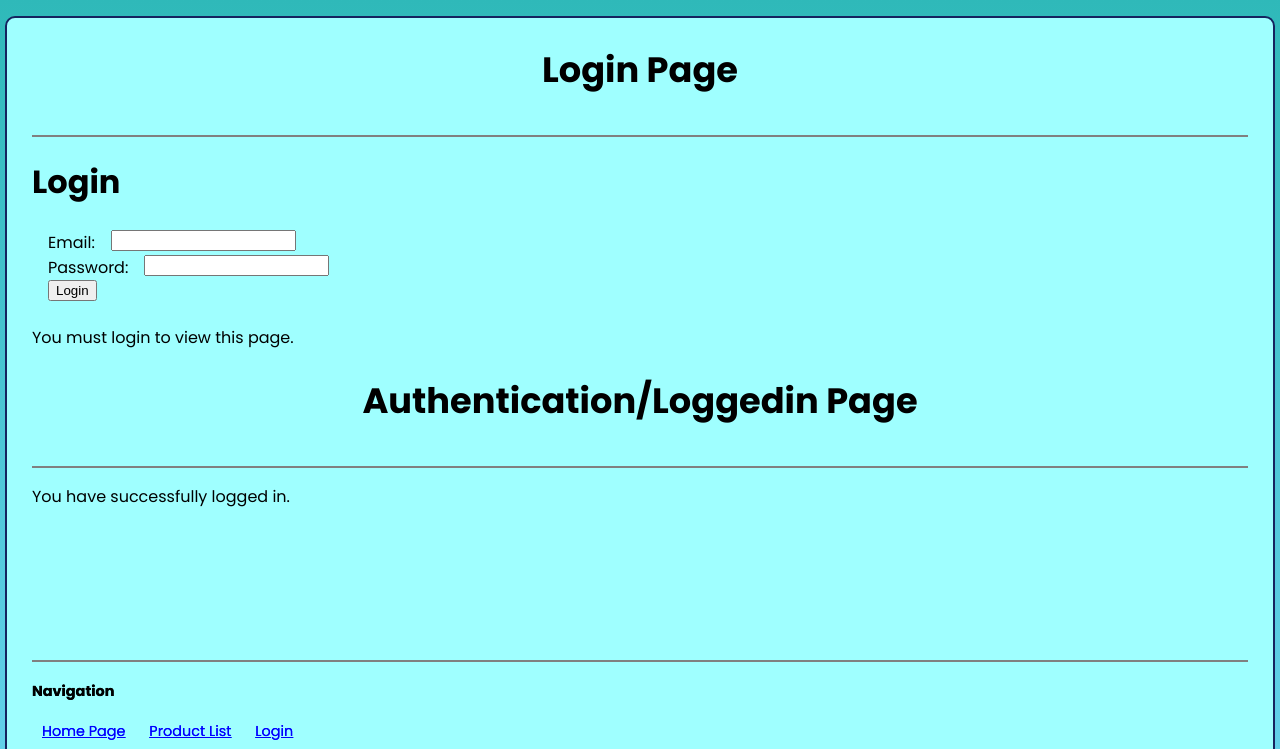
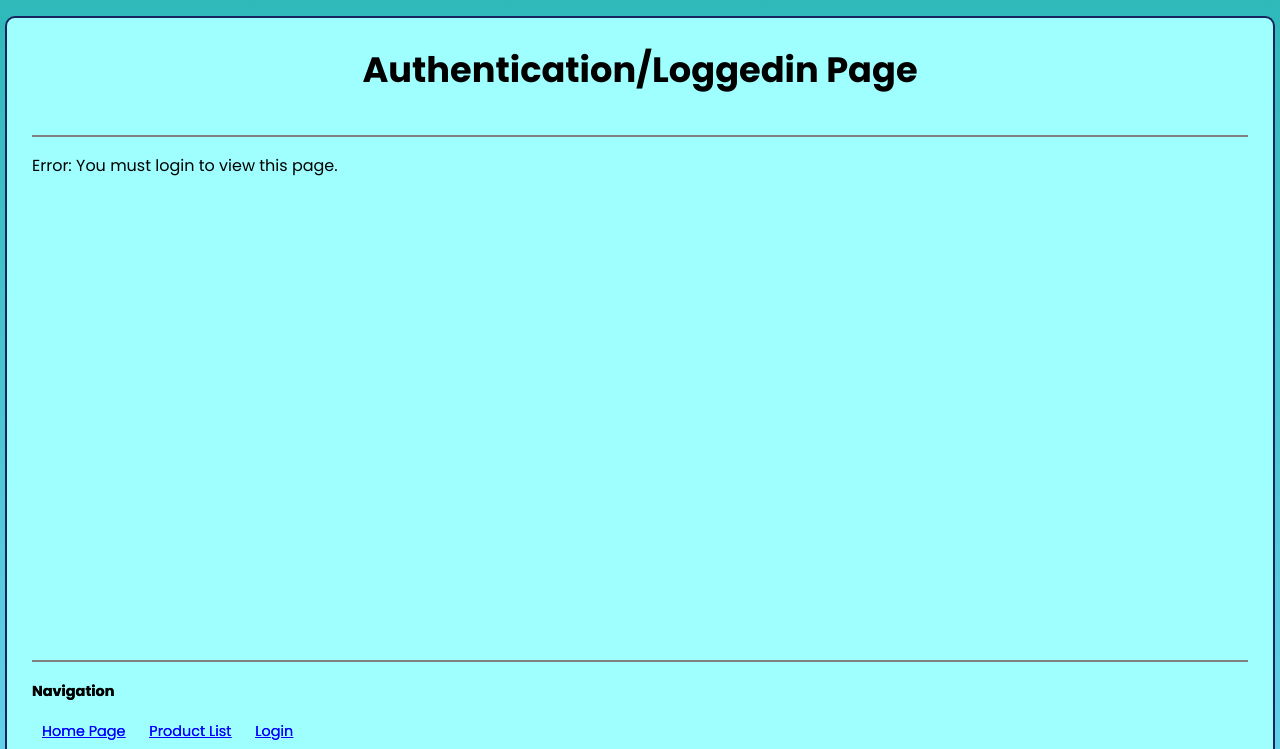
Before and after one commit to LMNJIT/IT202-ldm29-Project, a PHP site: page /LMNJIT/authenticate.php in a window 1280 px wide. Shown: the top 749 px of the page. Run offline with PHP 8.4, Linux system fonts and the light colour scheme; data comes from the database, SQL or seed files in the repository.

Commit message:
random stuff

```diff
--- a/authenticate.php
+++ b/authenticate.php
@@ -37,7 +37,6 @@
         } else {
         $login_message = 'Invalid credentials.';
         }
-        include('login.php');
     }
 ?>
 
@@ -51,13 +50,18 @@
         </header>
     </head>
     <body>
-        <main>
-            <p>You have successfully logged in.</p>
-        </main>
-    </body>
+    <main>
+        <?php
+        if (isset($login_message)) {
+            echo "<p>Error: $login_message</p>";
+        } else {
+            echo "<p>You have successfully logged in.</p>";
+        }
+        ?>
+    </main>
+</body>
     <!-- Nav bar -->
     <footer>
-        <!-- This is overlayed by admin_db page
         <h4> Navigation </h4>
         <nav>
             <a href="http://localhost/LMNJIT/git/IT202-ldm29-Project/home_page.php">Home Page</a>
@@ -75,7 +79,6 @@
             <?php } ?>
         </nav>
         <p>By Luka Mayer</p>
-        -->
     </footer>
     <!-- Poppins Font from https://fonts.google.com/selection/embed -->
     <link rel="preconnect" href="https://fonts.googleapis.com">
--- a/login.php
+++ b/login.php
@@ -10,7 +10,7 @@
 
 <?php
     if (!isset($login_message)) {
-        $login_message = 'You must login to view this page.';
+        $login_message = 'You must login to view this site.';
     }
 ?>
 <html>
```
Also changed, not shown: images/72.jpg (renamed from images/67.jpg).
